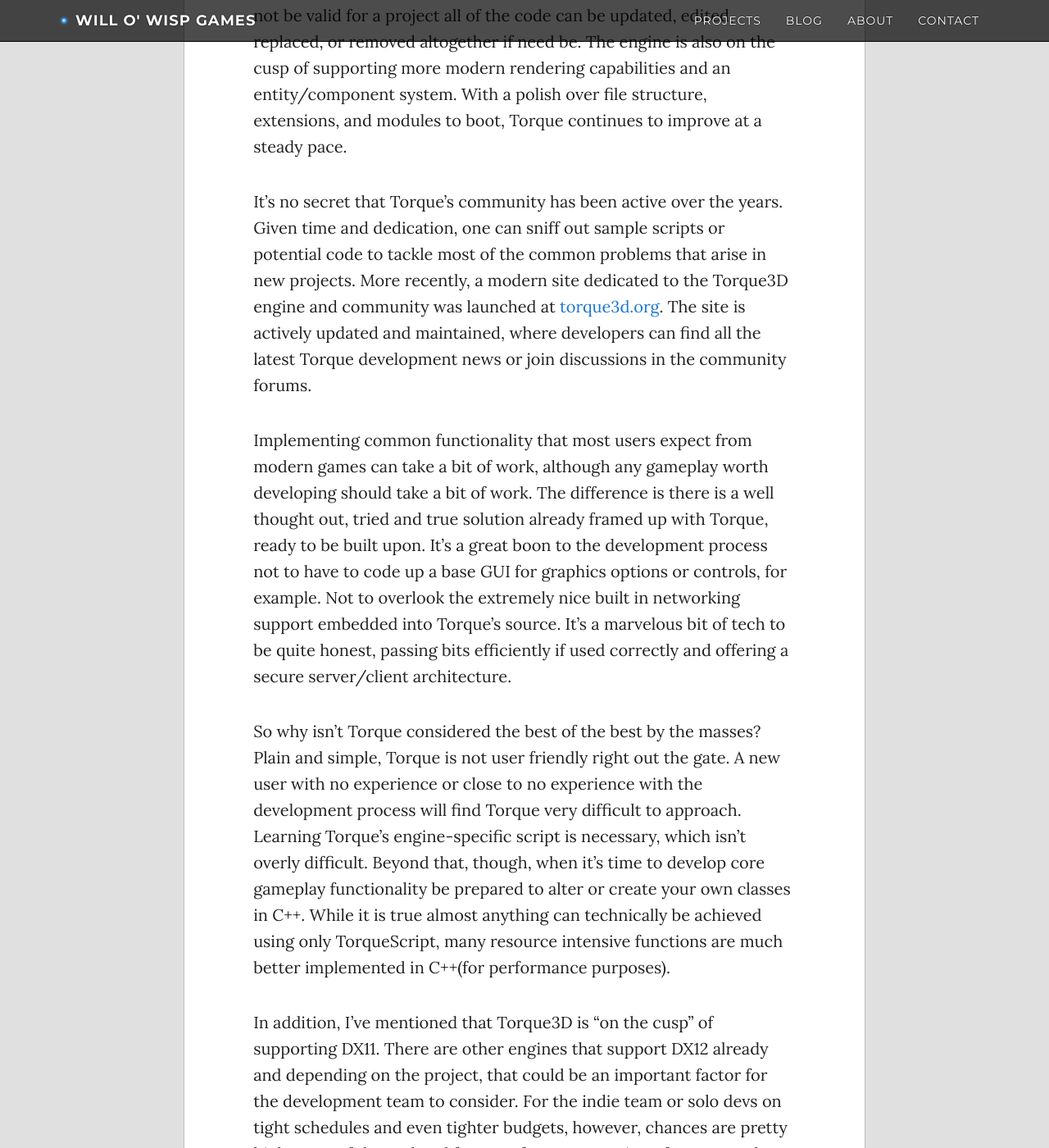
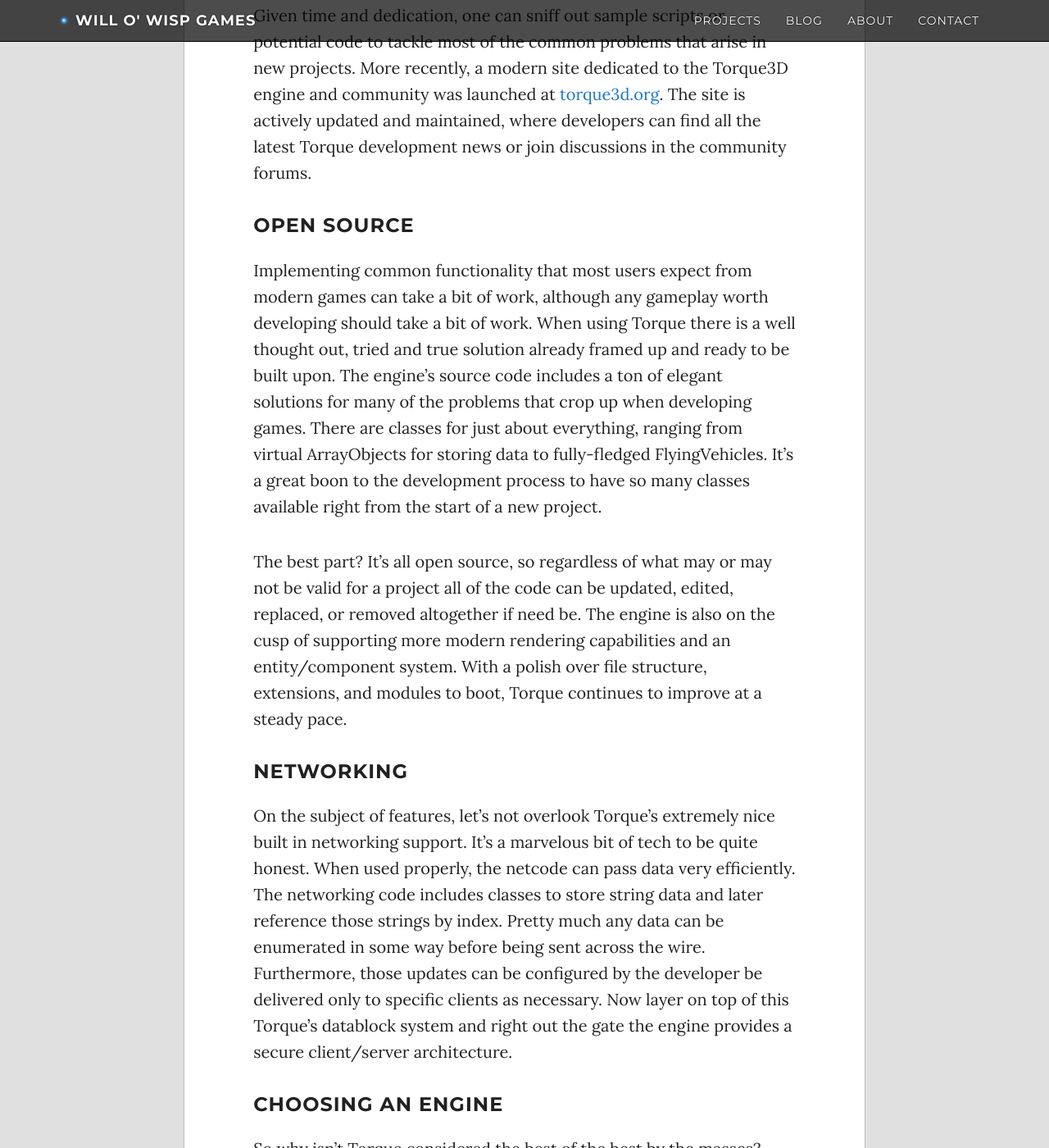
Before and after one commit to WilloWispGames/WilloWispGames.github.io, a Jekyll site: the page built from _posts/2016-06-25-NoobToProIntro.md, in a window 1280 px wide and 1400 px high, scrolled down 606 px. Shown: the whole window at 82% size. Built offline with Jekyll 4.4.1, drawn with Linux system fonts in a browser that asks for light colours; nearby versions of some CDN libraries; comment, search, counter and statistics services are not loaded; some of the changed text lies outside the part shown.

Commit message:
Update 2016-06-25-NoobToProIntro.md

```diff
--- a/_posts/2016-06-25-NoobToProIntro.md
+++ b/_posts/2016-06-25-NoobToProIntro.md
@@ -6,17 +6,12 @@
 tags: [ 'devblog' ]
 ---
 
+
 Torque3D is a vision. It is an engine unlike any other in that it is driven by its
 community. Without community there is no Torque. Where many may view this as a weakness,
 it is indeed Torque's greatest strength. When you have tech that's been developed over
 years of time by a dedicated community, chances are you're going to have a strong platform
 from which to build.
-
-The best part? It's all open source, so regardless of what may or may not be valid
-for a project all of the code can be updated, edited, replaced, or removed altogether
-if need be. The engine is also on the cusp of supporting more modern rendering
-capabilities and an entity/component system. With a polish over file structure,
-extensions, and modules to boot, Torque continues to improve at a steady pace.
 
 It's no secret that Torque's community has been active over the years. Given time and
 dedication, one can sniff out sample scripts or potential code to tackle most of the
@@ -25,15 +20,33 @@
 The site is actively updated and maintained, where developers can find all the latest
 Torque development news or join discussions in the community forums.
 
+<h3>Open Source</h3>
 Implementing common functionality that most users expect from modern games can take a
-bit of work, although any gameplay worth developing should take a bit of work. The
-difference is there is a well thought out, tried and true solution already framed up
-with Torque, ready to be built upon. It's a great boon to the development process not
-to have to code up a base GUI for graphics options or controls, for example. Not to
-overlook the extremely nice built in networking support embedded into Torque's source.
-It's a marvelous bit of tech to be quite honest, passing bits efficiently if used
-correctly and offering a secure server/client architecture.
+bit of work, although any gameplay worth developing should take a bit of work. When
+using Torque there is a well thought out, tried and true solution already framed up
+and ready to be built upon. The engine's source code includes a ton of elegant solutions
+for many of the problems that crop up when developing games. There are classes for just
+about everything, ranging from virtual ArrayObjects for storing data to fully-fledged
+FlyingVehicles. It's a great boon to the development process to have so many classes
+available right from the start of a new project.
 
+The best part? It's all open source, so regardless of what may or may not be valid
+for a project all of the code can be updated, edited, replaced, or removed altogether
+if need be. The engine is also on the cusp of supporting more modern rendering
+capabilities and an entity/component system. With a polish over file structure,
+extensions, and modules to boot, Torque continues to improve at a steady pace.
+
+<h3>Networking</h3>
+On the subject of features, let's not overlook Torque's extremely nice built in networking
+support. It's a marvelous bit of tech to be quite honest. When used properly, the netcode
+can pass data very efficiently. The networking code includes classes to store string data
+and later reference those strings by index. Pretty much any data can be enumerated in some
+way before being sent across the wire. Furthermore, those updates can be configured by the
+developer be delivered only to specific clients as necessary. Now layer on top of this
+Torque's datablock system and right out the gate the engine provides a secure client/server
+architecture.
+
+<h3>Choosing an Engine</h3>
 So why isn't Torque considered the best of the best by the masses? Plain and simple,
 Torque is not user friendly right out the gate. A new user with no experience or
 close to no experience with the development process will find Torque very difficult
@@ -63,6 +76,7 @@
 developer didn't actually develop anything, debugging problems that arise can be a
 huge can of worms if the project actually reaches a stage where that is important.
 
+<h3>Invest in Yourself</h3>
 So what's to gain from it all? Why work so diligently past Torque's initial learning
 curve? Where is the pile of gold at the end of the rainbow? It is you. It is the sum
 of your experience, your drive and determination, your perseverance, your personal goals
```
